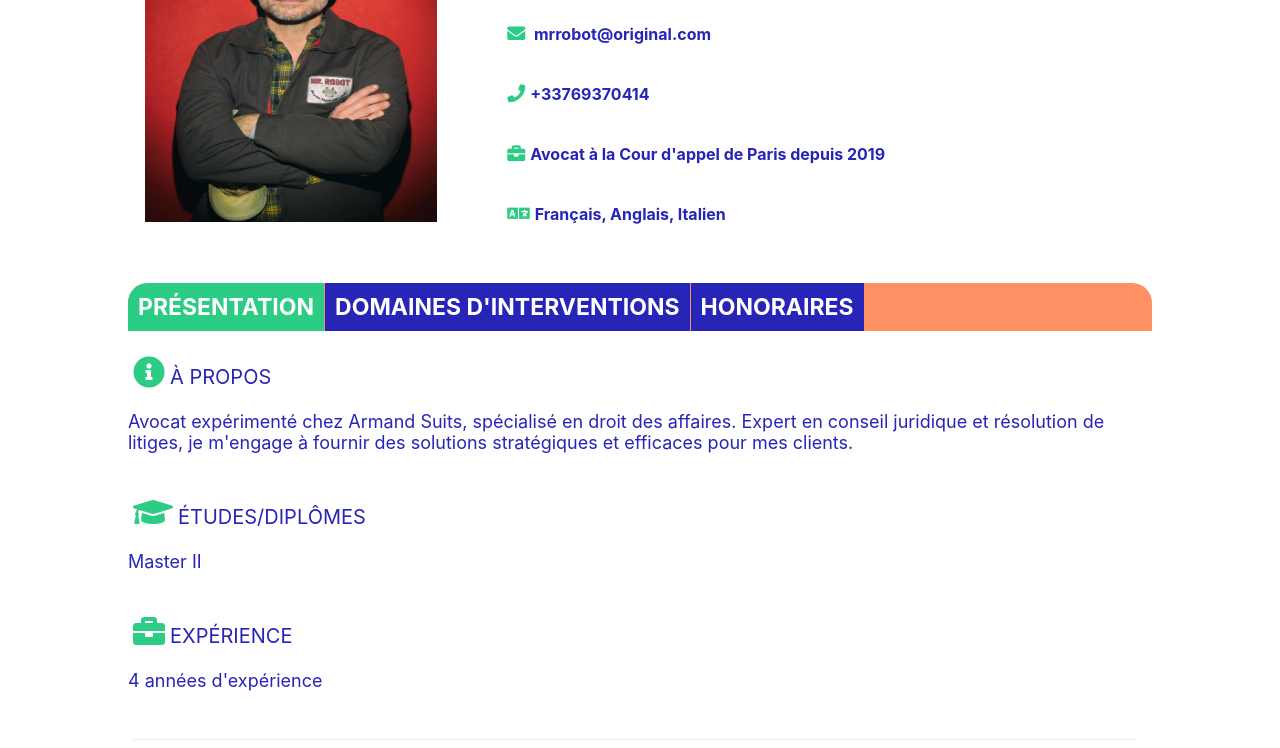
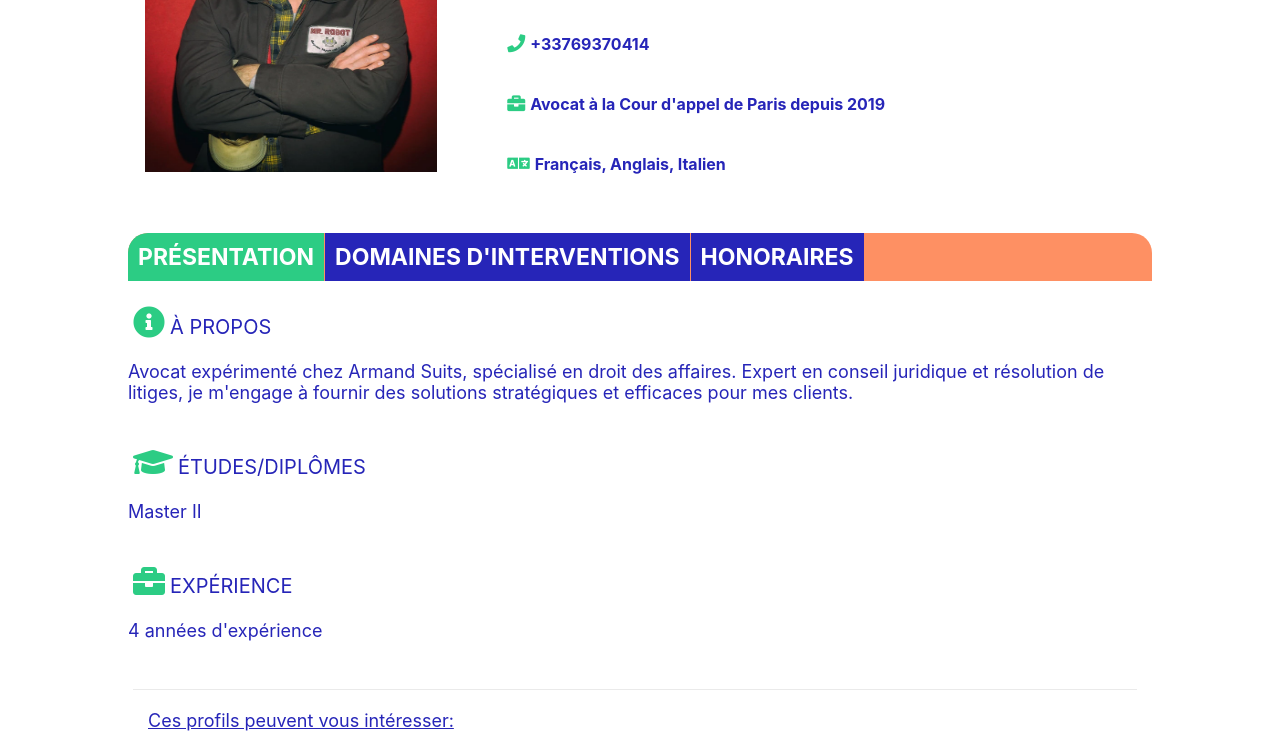
Before and after one commit to Bilimh/profilavocat, a website built with Vite: page index.html in a window 1280 px wide. Shown: the part 308-1056 px from the top of the page. Built offline with nearby package versions, Linux system fonts and the light colour scheme.

Commit message:
modif7 dist

```diff
--- a/style.css
+++ b/style.css
@@ -71,7 +71,7 @@ i {
 }
 
 .container_profil {
-  padding-top: 80px;
+  padding-top: 30px;
   margin: 0 auto;
   width: 80%;
   z-index: 1;
```
